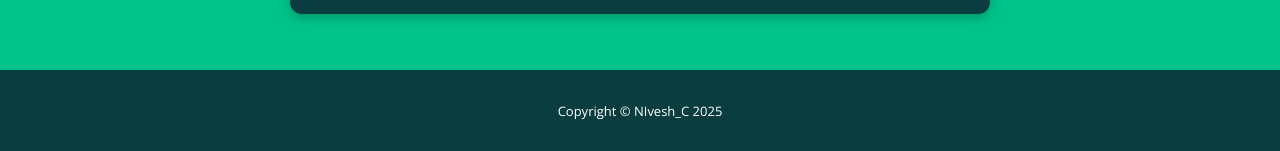
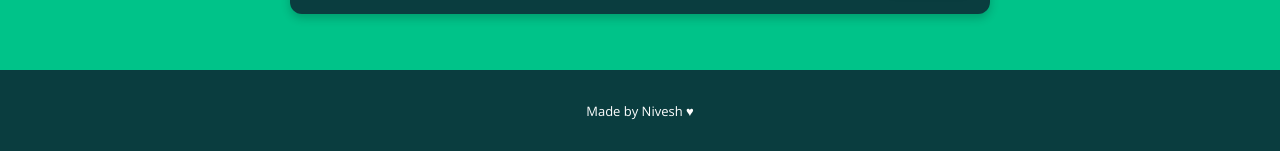
Before and after one commit to Agastyasourcecodes/MyHosteLYF, a plain HTML site: page index.html in a window 1280 px wide. Shown: the part 1792-1943 px from the top of the page. Drawn offline with nearby package versions, Linux system fonts and the light colour scheme.

Commit message:
minor footer change

```diff
--- a/index.html
+++ b/index.html
@@ -201,7 +201,7 @@
     </div>
 </div>
 
-<div class="footer">Copyright © NIvesh_C 2025</div>
+<div class="footer">Made by Nivesh &hearts;</div>
 <!-- footer khtm idhar p -->
 
 </body>
```
